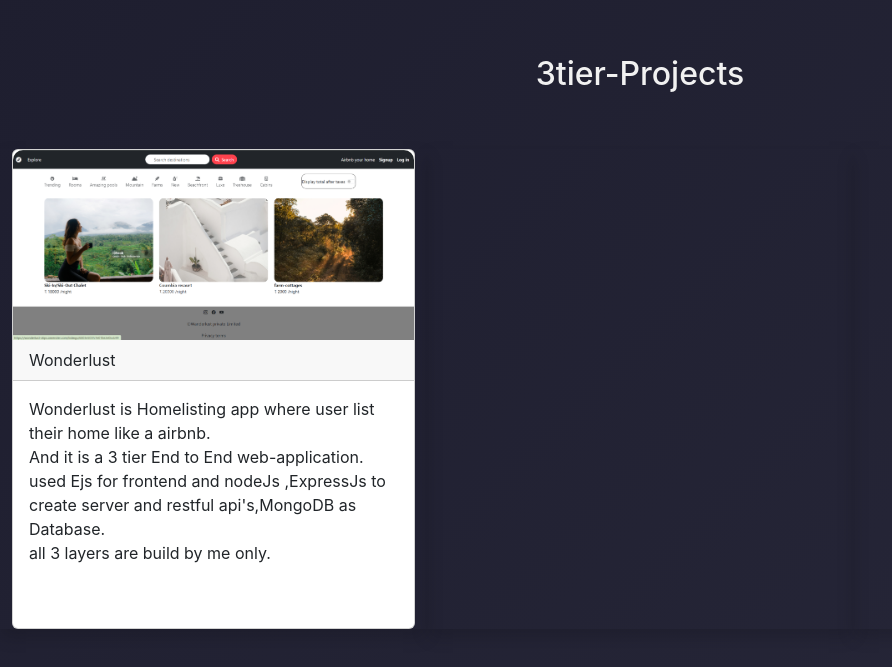
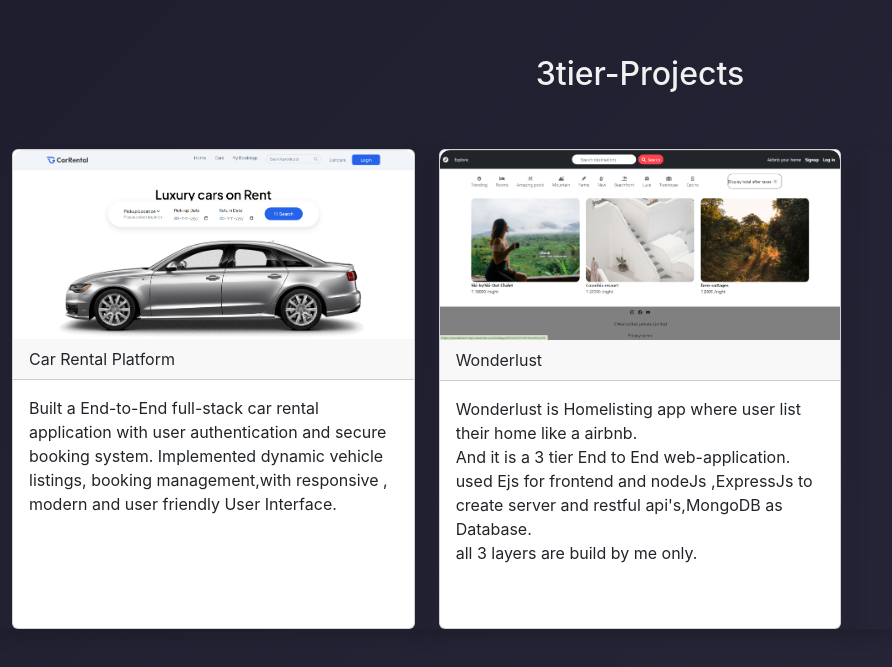
Before and after one commit to anilgadhe/portfolio, a plain HTML site: page public/index.html in a window 1280 px wide. Shown: the part 1057-1724 px from the top of the page, without its empty margins (0-892 px from the left). Drawn offline with nearby package versions, Linux system fonts and the light colour scheme.

Commit message:
update resume

```diff
--- a/public/index.html
+++ b/public/index.html
@@ -110,6 +110,22 @@
         <div id="projects" class="container-fluid py-5">
             <h2 class="text-center  txt pt-5">3tier-Projects</h2>
             <div class="row">
+
+                <div class="col-12 col-sm-12 col-md-6 col-lg-4 h-100 shadow mt-5">
+                    <div class="card" style="height: 30rem;">
+                        <a href="https://car-rental-alpha-opal.vercel.app"><img src="./media/images/carRental.png"
+                                class="card-img-top" alt="wonderlust"></a>
+                        <div class="card-header">Car Rental Platform </div>
+                        <div class="card-body">
+                            <p class="card-text">
+                                Built a End-to-End full-stack car rental application with user authentication and secure booking
+                                system. Implemented
+                                dynamic vehicle listings, booking management,with responsive , modern and user friendly User Interface.
+                            </p>
+                        </div>
+                    </div>
+                </div>
+
                 <div class="col-12 col-sm-12 col-md-6 col-lg-4 h-100 shadow mt-5">
                     <div class="card" style="height: 30rem;">
                         <a href="https://wonderlust-s6ps.onrender.com/listings"><img src="./media/images/wonderlust.jpg"
```
Also changed, not shown: public/media/images/carRental.png (added), 2 other files.
